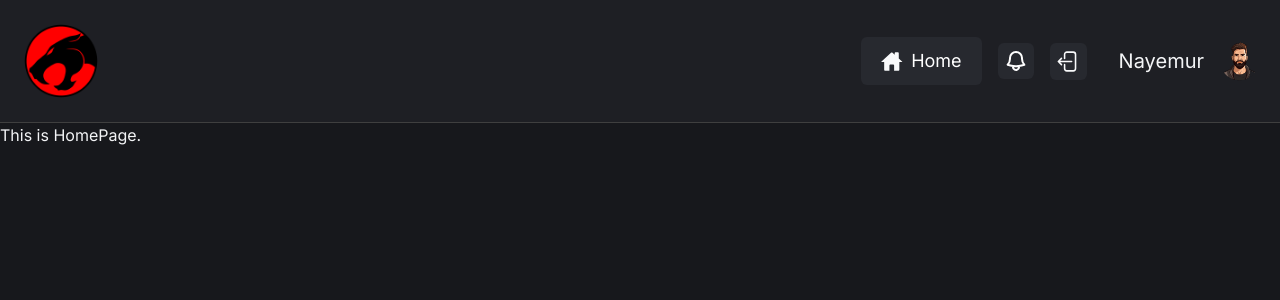
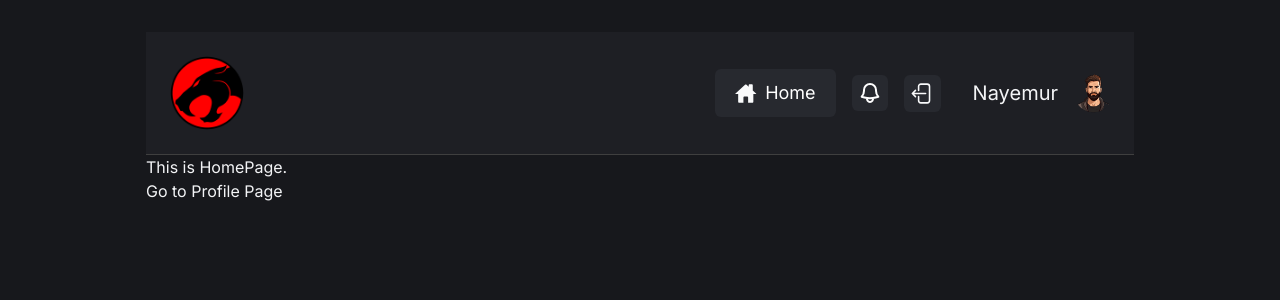
Before and after one commit to nayemurshuvo/blog-react, a React (Vite) app: page /login in a window 1280 px wide. Both pictures are taken after typing "name@example.com", "Sample123" into the empty fields and a click on the button "Login". Shown: the top 300 px of the page. Built offline with nearby package versions, Linux system fonts and the light colour scheme.

Commit message:
created auth context, provider and hook

```diff
--- a/src/App.jsx
+++ b/src/App.jsx
@@ -4,17 +4,20 @@
 import ProfilePage from './pages/ProfilePage';
 import RegistrationPage from './pages/RegistrationPage';
 import NotFoundPage from './pages/NotFoundPage';
+import PrivateRoutes from './routes/PrivateRoutes';
 
 function App() {
 
   return (
     <>
       <Routes>
-        <Route element={<HomePage />} path='/' exact />
+        <Route element={<PrivateRoutes />}>
+          <Route element={<HomePage />} path='/' exact />
+          <Route element={<ProfilePage />} path='/me' />
+        </Route>
+
         <Route element={<LoginPage />} path='/login' />
-        <Route element={<ProfilePage />} path='/me' />
         <Route element={<RegistrationPage />} path='/register' />
-
         <Route element={<NotFoundPage />} path='*' />
       </Routes>
     </>
--- a/src/components/auth/LoginForm.jsx
+++ b/src/components/auth/LoginForm.jsx
@@ -1,9 +1,11 @@
 import Field from "../common/Field";
 import { useForm } from "react-hook-form"
 import { useNavigate } from "react-router-dom";
+import { useAuth } from "../../hooks/useAuth";
 
 const LoginForm = () => {
     const navigate = useNavigate();
+    const { setAuth } = useAuth();
     const {
         register,
         handleSubmit,
@@ -11,7 +13,8 @@
     } = useForm();
 
     const submitForm = (formData) => {
-        console.log(formData);
+        const user = { ...formData }
+        setAuth({ user });
         navigate('/');
     }
 
--- a/src/components/auth/Logout.jsx
+++ b/src/components/auth/Logout.jsx
@@ -1,10 +1,13 @@
 import LogoutIcon from '../../assets/icons/logout.svg'
 import { useNavigate } from 'react-router-dom';
+import { useAuth } from '../../hooks/useAuth';
 
 const Logout = () => {
     const navigate = useNavigate();
+    const { setAuth } = useAuth();
 
     const handleLogout = () => {
+        setAuth({});
         navigate("/login");
     }
 
--- /dev/null
+++ b/src/context/index.js
@@ -0,0 +1,5 @@
+import { createContext } from "react";
+
+const AuthContext = createContext();
+
+export { AuthContext }
--- /dev/null
+++ b/src/hooks/useAuth.js
@@ -0,0 +1,10 @@
+import { useContext, useDebugValue } from "react";
+import { AuthContext } from "../context";
+
+export const useAuth = () => {
+    const {auth} = useContext(AuthContext);
+
+    useDebugValue(auth, auth => auth?.user ? "User Logged in" : "User Logged out");
+
+    return useContext(AuthContext);
+}
--- a/src/main.jsx
+++ b/src/main.jsx
@@ -3,11 +3,14 @@
 import './index.css'
 import App from './App.jsx'
 import { BrowserRouter as Router } from 'react-router-dom';
+import AuthProvider from './providers/AuthProvider.jsx';
 
 createRoot(document.getElementById('root')).render(
   <StrictMode>
-    <Router>
-      <App />
-    </Router>
+    <AuthProvider>
+      <Router>
+        <App />
+      </Router>
+    </AuthProvider>
   </StrictMode>,
 )
--- a/src/pages/HomePage.jsx
+++ b/src/pages/HomePage.jsx
@@ -1,10 +1,10 @@
-import Header from '../components/common/Header';
+import { Link } from "react-router-dom";
 
 const HomePage = () => {
     return (
         <div>
-            <Header />
             <p>This is HomePage.</p>
+            <Link to="/me">Go to Profile Page</Link>
         </div>
     );
 };
--- /dev/null
+++ b/src/providers/AuthProvider.jsx
@@ -0,0 +1,14 @@
+import { useState } from "react";
+import { AuthContext } from "../context";
+
+const AuthProvider = ({ children }) => {
+    const [auth, setAuth] = useState({});
+
+    return (
+        <AuthContext.Provider value={{ auth, setAuth }}>
+            {children}
+        </AuthContext.Provider>
+    );
+};
+
+export default AuthProvider;
--- /dev/null
+++ b/src/routes/PrivateRoutes.jsx
@@ -0,0 +1,28 @@
+import Header from "../components/common/Header";
+import { useAuth } from "../hooks/useAuth";
+import { Outlet, Navigate } from "react-router-dom";
+
+
+const PrivateRoutes = () => {
+
+    const { auth } = useAuth();
+
+    return (
+        <>
+            {
+                auth.user ? (
+                    <main className="mx-auto max-w-[1020px] py-8">
+                        <div className="container">
+                            <Header />
+                            <Outlet />
+                        </div>
+                    </main>
+                ) : (
+                    <Navigate to="/login" />
+                )
+            }
+        </>
+    );
+};
+
+export default PrivateRoutes;
```
